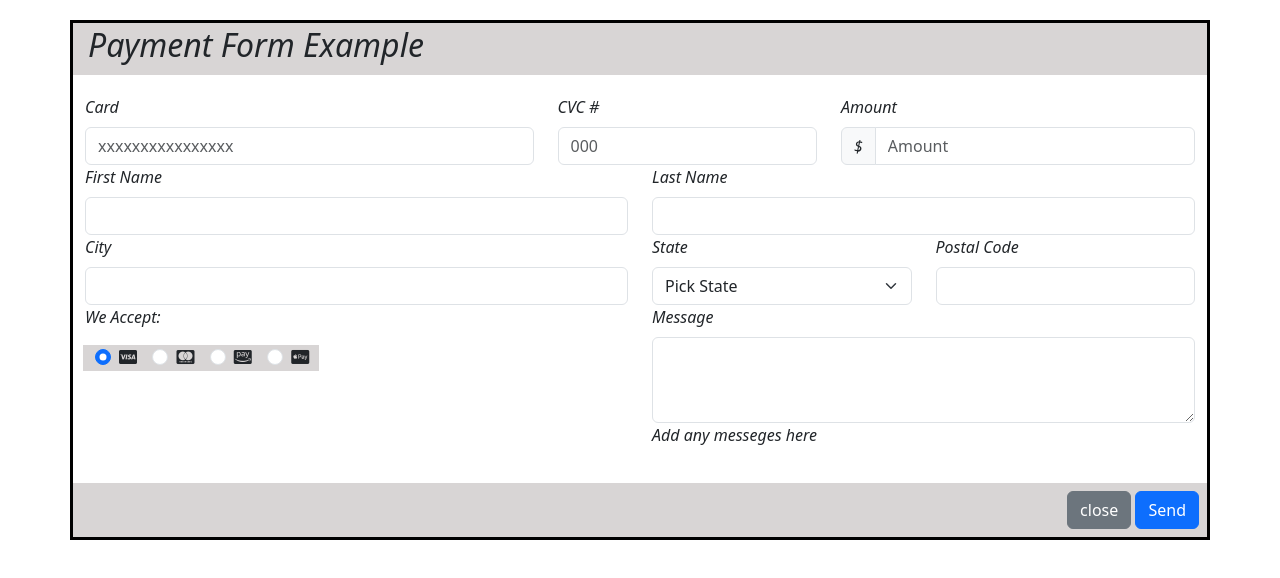
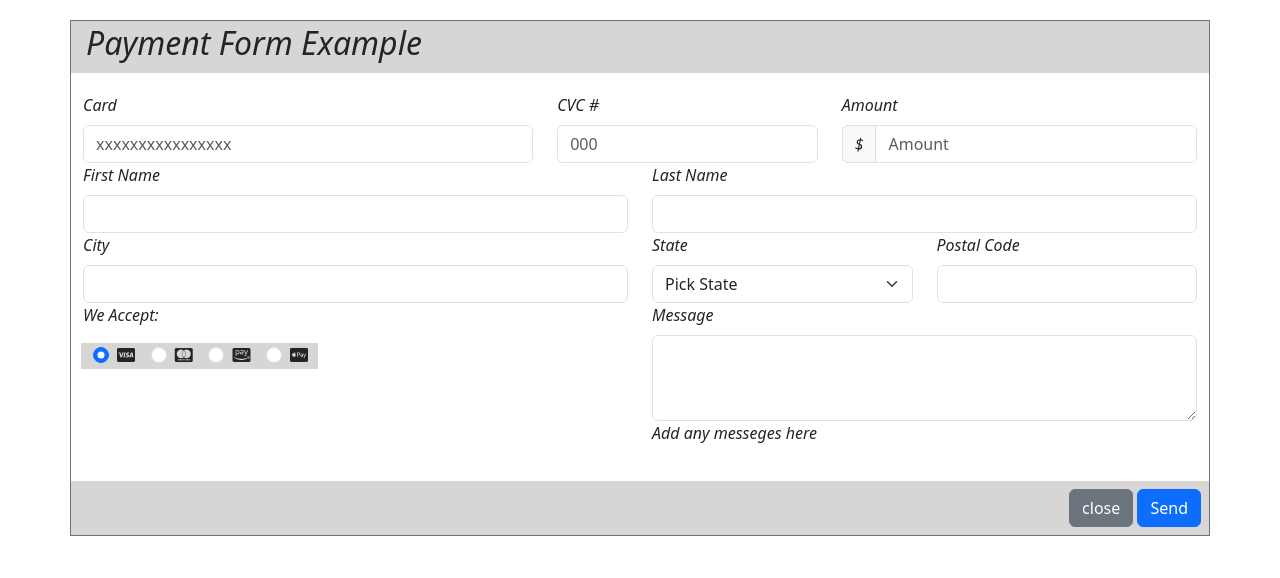
Before and after one commit to yhreyes100/form-proyect, a plain HTML site: page index.html in a window 1280 px wide. Drawn offline with nearby package versions, Linux system fonts and the light colour scheme.

Commit message:
first commit

```diff
--- a/index.html
+++ b/index.html
@@ -24,7 +24,7 @@
 </head>
 
 <body>
-    <div class="container payment">
+    <div class="container border border-secondary">
         <div class="row payment-header">
             <h2 class="col-12">Payment Form Example</h2>
         </div>
--- a/styles.css
+++ b/styles.css
@@ -11,9 +11,6 @@ body{
 .payment-header h1{
     margin-left: 10px;
     padding-left: 10px;
-}
-.payment{
-    border: 3px solid black;
 }
 .container{
     margin-top: 20px;
```
